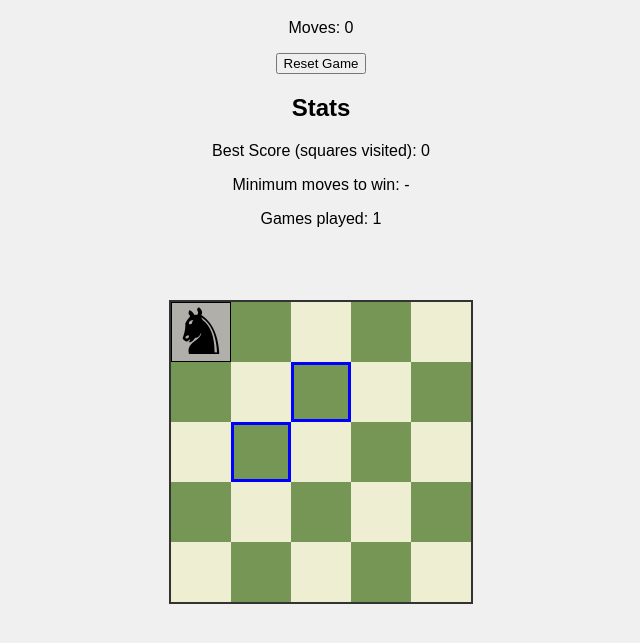
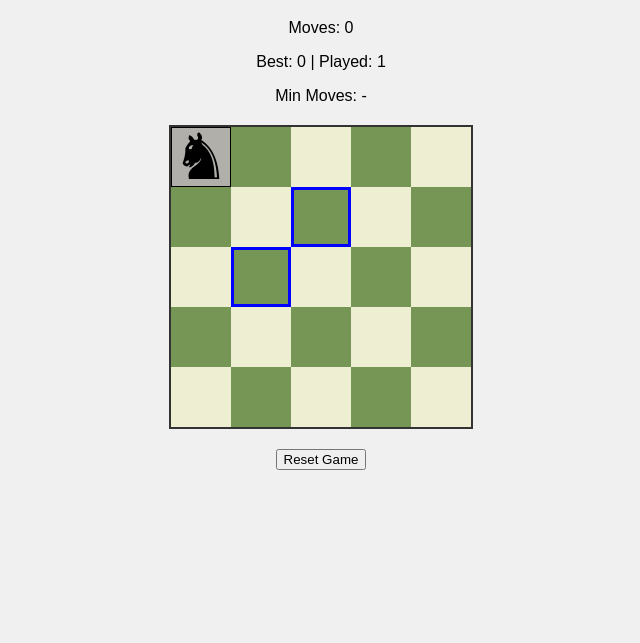
Before and after one commit to namandevhub/knights-tour, a plain HTML site: page index.html in a window 1280 px wide. Shown: the part 61-704 px from the top of the page, without its empty margins (319-959 px from the left). Drawn offline with nearby package versions, Linux system fonts and the light colour scheme.

Commit message:
Update index.html

```diff
--- a/index.html
+++ b/index.html
@@ -1,21 +1,36 @@
 <!DOCTYPE html>
 <html lang="en">
+
 <head>
   <meta charset="UTF-8">
   <title>Knight's Tour</title>
   <link rel="stylesheet" href="style.css">
 </head>
+
 <body>
-  <h1>Knight's Tour</h1>
-  <p> Moves: <span id="moveCount">0</span></p>
-  <button id="resetButton">Reset Game</button>
-  <h2>Stats</h2>
-  <p> Best Score (squares visited): <span id="bestScore">0</span></p>
-  <p> Minimum moves to win: <span id="minMoves">-</span></p>
-  <p> Games played: <span id="gamesPlayed">0</span></p>
-  <p id="winMessage" style="color:green; font-weight: bold;"> </p>
-  <div id="board"></div>
+  <!-- Background for glowing effects -->
+  <div class="hero-bg"></div>
+
+  <!-- Main content -->
+  <main class="game-container">
+    <h1>Knight's Tour</h1>
+
+    <div class="stats">
+      <p>Moves: <span id="moveCount">0</span></p>
+      <p>Best: <span id="bestScore">0</span> | Played: <span id="gamesPlayed">0</span></p>
+      <p>Min Moves: <span id="minMoves">-</span></p>
+    </div>
+
+    <div id="board"></div>
+
+    <button id="resetButton">Reset Game</button>
+
+    <div id="winMessage"></div>
+    </div>
+  </main>
+
   <script src="script.js"></script>
   <script src="https://cdn.jsdelivr.net/npm/canvas-confetti@1.6.0/dist/confetti.browser.min.js"></script>
 </body>
+
 </html>
```
